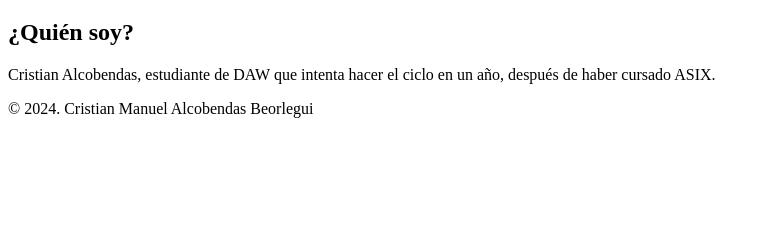
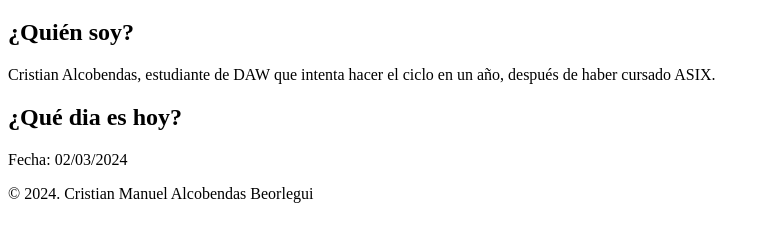
Before and after one commit to CristianManuelAlcobendasBeorlegui/M08-Intro-GIT, a plain HTML site: page index.html in a window 1280 px wide. Shown: the part 61-302 px from the top of the page, without its empty margins (0-764 px from the left). Drawn offline with Linux system fonts and the light colour scheme.

Commit message:
Se añade sección que enseña la fecha en DD/MM/YYYY

```diff
--- a/index.html
+++ b/index.html
@@ -16,6 +16,12 @@
             <h2>¿Quién soy?</h2>
             <p>Cristian Alcobendas, estudiante de DAW que intenta hacer el ciclo en un año, después de haber cursado ASIX.</p>
         </section>
+        <section id="section-fecha">
+            <h2>¿Qué dia es hoy?</h2>
+            <p>
+                <span class="bold">Fecha:</span>&nbsp;<span id="span-fecha">Hoy</span>
+            </p>
+        </section>
     </main>
     <footer>
         &copy; 2024. Cristian Manuel Alcobendas Beorlegui
--- a/index.js
+++ b/index.js
@@ -0,0 +1,30 @@
+// === MODO ESTRICTO === //
+"use strict";
+
+// === ELEMENTOS DEL DOM === //
+let spanFecha;
+
+// === EVENTOS === //
+window.addEventListener("load", init, false);
+
+// === METODOS === //
+
+// Funcion init
+function init() {
+    // Vincula las variables con los elementos del DOM
+    spanFecha = document.getElementById("span-fecha");
+
+    // Llama a algunos metodos
+    mostrarFecha();
+}
+
+/**
+ * Muestra la fecha de hoy en formato DD/MM/YYYY en el elemento "spanFecha".
+ * */
+function mostrarFecha() {
+    let date = new Date();
+    let dia = date.getDay().toString().padStart(2, 0);
+    let mes = date.getMonth().toString().padStart(2, 0);
+    let anyo = date.getFullYear().toString().padStart(2, 0);
+    spanFecha.innerHTML = dia + "/" + mes + "/" + anyo;
+}
```
